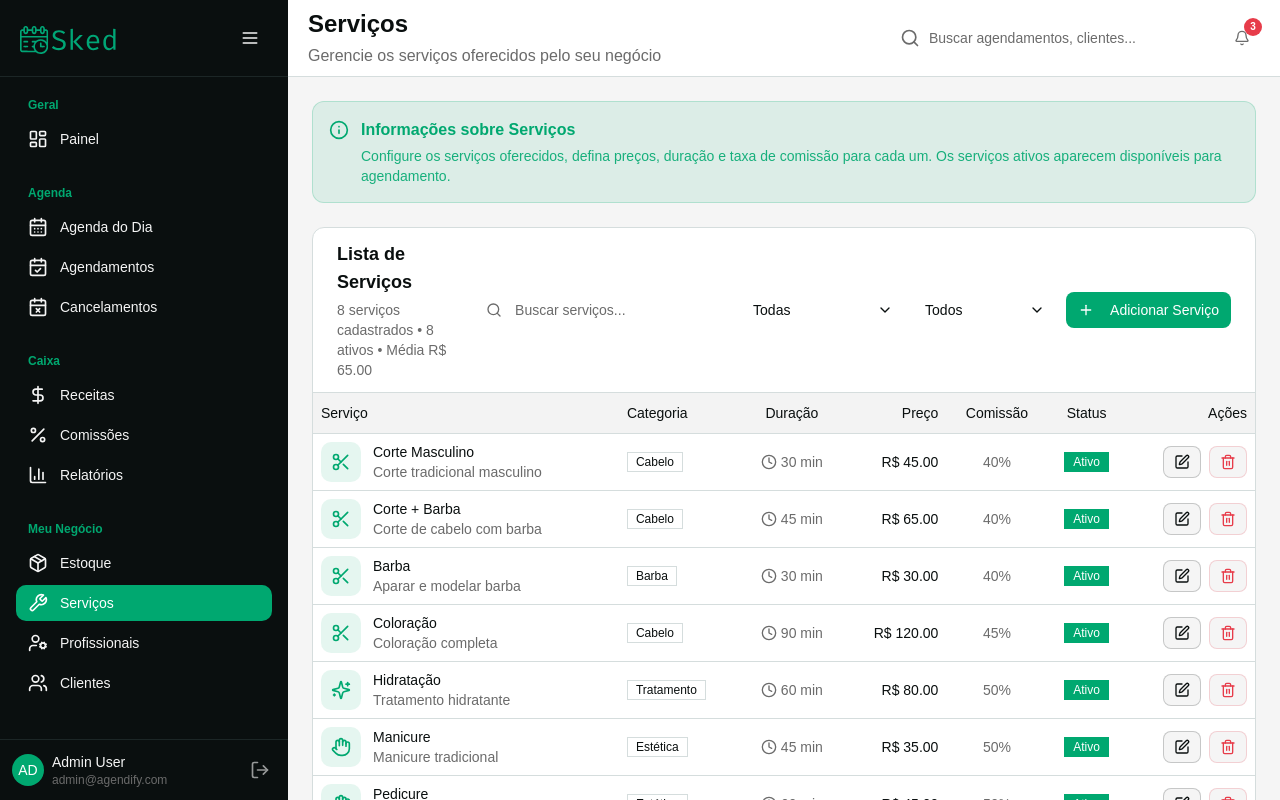
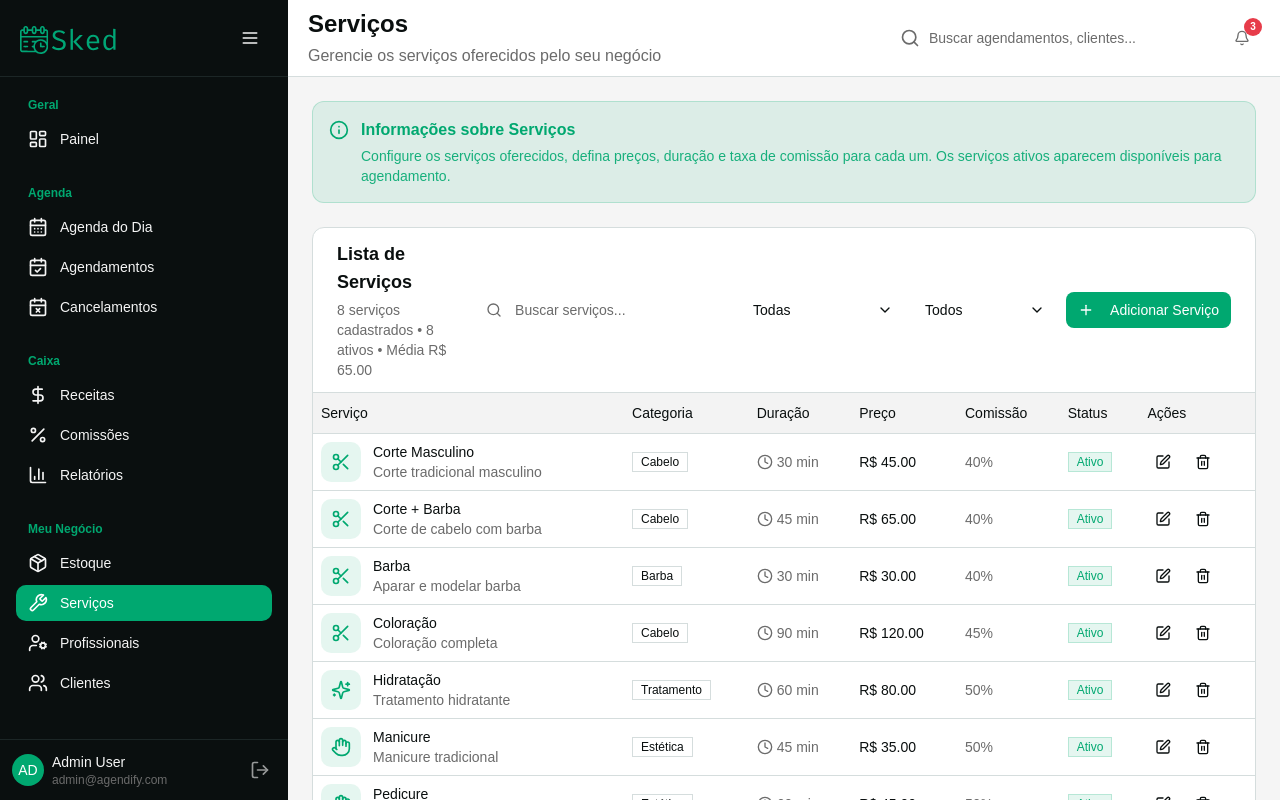
Before and after one commit to xJoaoPedro/react-sked-frontend, a React (Vite) app: page /services in a window 1280 px wide. Built offline with nearby package versions, Linux system fonts and the light colour scheme.

Commit message:
alterações nas páginas de profissionais, relatórios, receitas e serviços (padronização)

```diff
--- a/src/pages/ReportsPage.tsx
+++ b/src/pages/ReportsPage.tsx
@@ -10,6 +10,7 @@ import { Dialog, DialogContent, DialogDescription, DialogFooter, DialogHeader, D
 import { Select, SelectContent, SelectItem, SelectTrigger, SelectValue, } from '../components/ui/select';
 import { Table, TableBody, TableCell, TableHead, TableHeader, TableRow, } from '../components/ui/table';
 import { BarChart3, Calendar, DollarSign, XCircle, Percent, Users, UserCog, Scissors, FileText, Download, Eye, TrendingUp, Plus, Clock, LucideIcon } from 'lucide-react';
+import { Tooltip, TooltipContent, TooltipTrigger } from '@/components/ui/tooltip';
 
 interface ReportCard {
   id: string;
@@ -474,18 +475,39 @@ export function ReportsPage() {
                       </TableCell>
                       <TableCell className="text-right">
                         <div className="flex gap-2">
-                          <Button variant="outline" size="sm">
-                            <Eye className="w-4 h-4 mr-1" />
+                          <Tooltip disableHoverableContent>
+                            <TooltipTrigger asChild>
+                              <div>
+                                <Button
+                                  size="sm"
+                                  className="h-8 w-8 p-0 rounded rounded-md bg-transparent text-foreground hover:bg-primary/10 hover:text-primary"
+                                >
+                                  <Eye className="w-4 h-4" />
+                                </Button>
+                              </div>
+                            </TooltipTrigger>
+
+                            <TooltipContent side="top" sideOffset={4} className="bg-primary fill-primary">
                               Visualizar
-                          </Button>
+                            </TooltipContent>
+                          </Tooltip>
+
+                          <Tooltip disableHoverableContent>
+                            <TooltipTrigger asChild>
+                              <div>
                                 <Button
-                            variant="outline"
                                   size="sm"
-                            className="text-primary border-primary/20 hover:bg-primary hover:bg-primary hover:text-[#]"
+                                  className="h-8 w-8 p-0 rounded rounded-md bg-transparent text-foreground hover:bg-blue-500/10 hover:text-blue-600"
                                 >
                                   <Download className="w-4 h-4 mr-1" />
+                                </Button>
+                              </div>
+                            </TooltipTrigger>
+
+                            <TooltipContent side="top" sideOffset={4} className="bg-blue-500 fill-blue-500">
                               Baixar
-                          </Button>
+                            </TooltipContent>
+                          </Tooltip>
                         </div>
                       </TableCell>
                     </TableRow>
--- a/src/pages/RevenuePage.tsx
+++ b/src/pages/RevenuePage.tsx
@@ -139,18 +139,17 @@ export function RevenuePage() {
           {/* Action Buttons */}
           <div className="flex items-center justify-end gap-3">
             <Select value={filterPeriod} onValueChange={setFilterPeriod}>
-              <SelectTrigger className="w-[180px]">
-                <SelectValue />
+              <SelectTrigger className="w-[180px] bg-transparent p-4 border border-border text-foreground hover:bg-primary hover:text-popover">
+                <SelectValue className="hover:bg-white" />
               </SelectTrigger>
               <SelectContent>
-                <SelectItem value="today">Hoje</SelectItem>
                 <SelectItem value="week">Última semana</SelectItem>
                 <SelectItem value="month">Último mês</SelectItem>
                 <SelectItem value="quarter">Último trimestre</SelectItem>
                 <SelectItem value="year">Último ano</SelectItem>
               </SelectContent>
             </Select>
-            <Button variant="outline">
+            <Button className={`p-4 border border-border bg-default text-foreground hover:bg-primary hover:text-popover`}>
               <Download className="w-4 h-4 mr-2" />
               Exportar Relatório
             </Button>
@@ -310,8 +309,8 @@ export function RevenuePage() {
                 </div>
                 <div className="flex items-center gap-3">
                   <Select value={filterPayment} onValueChange={setFilterPayment}>
-                    <SelectTrigger className="w-[180px]">
-                      <SelectValue placeholder="Pagamento" />
+                    <SelectTrigger className="w-[180px] bg-transparent p-4 border border-border text-foreground hover:bg-primary hover:text-popover">
+                      <SelectValue className="hover:bg-white" />
                     </SelectTrigger>
                     <SelectContent>
                       <SelectItem value="all">Todos</SelectItem>
@@ -322,8 +321,8 @@ export function RevenuePage() {
                     </SelectContent>
                   </Select>
                   <Select value={filterStatus} onValueChange={setFilterStatus}>
-                    <SelectTrigger className="w-[180px]">
-                      <SelectValue placeholder="Status" />
+                    <SelectTrigger className="w-[180px] bg-transparent p-4 border border-border text-foreground hover:bg-primary hover:text-popover">
+                      <SelectValue className="hover:bg-white" />
                     </SelectTrigger>
                     <SelectContent>
                       <SelectItem value="all">Todos</SelectItem>
--- a/src/pages/ServicesPage.tsx
+++ b/src/pages/ServicesPage.tsx
@@ -9,6 +9,7 @@ import { Dialog, DialogContent, DialogDescription, DialogFooter, DialogHeader, D
 import { Select, SelectContent, SelectItem, SelectTrigger, SelectValue, } from "../components/ui/select";
 import { Table, TableBody, TableCell, TableHead, TableHeader, TableRow, } from "../components/ui/table";
 import { Info, Plus, Edit, Trash2, Search, Clock, Scissors, Sparkles, Hand, Flower2, } from "lucide-react";
+import { Tooltip, TooltipContent, TooltipTrigger } from "@/components/ui/tooltip";
 
 interface Service {
   id: number;
@@ -221,6 +222,22 @@ export function ServicesPage() {
       description: "",
       status: "active",
     });
+  };
+
+  const getStatusBadge = (service: Service) => {
+    let status = 'inactive';
+
+    if (service.status === 'active') {
+      status = 'active';
+    }
+
+    const statusConfig = {
+      active: { label: 'Ativo', className: 'bg-primary/10 text-primary border border-primary/20 hover:bg-primary/20 hover:cursor-default' },
+      inactive: { label: 'Inativo', className: 'bg-gray-400/10 text-gray-500 border border-gray-400/20 hover:bg-gray-400/20 hover:cursor-default' },
+    };
+
+    const config = statusConfig[status];
+    return <Badge variant="outline" className={config.className}>{config.label}</Badge>;
   };
 
   return (
@@ -476,11 +493,11 @@ export function ServicesPage() {
                 <TableRow className="bg-muted/50 hover:bg-muted/50">
                   <TableHead>Serviço</TableHead>
                   <TableHead>Categoria</TableHead>
-                  <TableHead className="text-center">Duração</TableHead>
-                  <TableHead className="text-right">Preço</TableHead>
-                  <TableHead className="text-center">Comissão</TableHead>
-                  <TableHead className="text-center">Status</TableHead>
-                  <TableHead className="text-right">Ações</TableHead>
+                  <TableHead>Duração</TableHead>
+                  <TableHead>Preço</TableHead>
+                  <TableHead>Comissão</TableHead>
+                  <TableHead>Status</TableHead>
+                  <TableHead>Ações</TableHead>
                 </TableRow>
               </TableHeader>
               <TableBody>
@@ -504,42 +521,42 @@ export function ServicesPage() {
                         {service.category}
                       </Badge>
                     </TableCell>
-                    <TableCell className="text-center">
-                      <div className="flex items-center justify-center gap-1 text-muted-foreground">
+                    <TableCell>
+                      <div className="flex items-center gap-1 text-muted-foreground">
                         <Clock className="w-4 h-4" />
                         <span>{service.duration} min</span>
                       </div>
                     </TableCell>
-                    <TableCell className="text-right font-medium">
+                    <TableCell className="font-medium">
                       R$ {service.price.toFixed(2)}
                     </TableCell>
-                    <TableCell className="text-center text-muted-foreground">
+                    <TableCell className="text-muted-foreground">
                       {service.commissionRate}%
                     </TableCell>
-                    <TableCell className="text-center">
-                      <Badge
-                        className={
-                          service.status === "active"
-                            ? "bg-primary text-popover"
-                            : "bg-gray-400 text-popover"
-                        }
-                      >
-                        {service.status === "active" ? "Ativo" : "Inativo"}
-                      </Badge>
+                    <TableCell>
+                      {getStatusBadge(service)}
                     </TableCell>
-                    <TableCell className="text-right">
-                      <div className="flex justify-end gap-2">
+                    <TableCell>
+                      <div className="flex gap-2">
                         <Dialog>
+                          <Tooltip disableHoverableContent>
+                            <TooltipTrigger asChild>
+                              <div>
                                 <DialogTrigger asChild>
                                   <Button
-                              variant="outline"
+                                    onClick={() => openEditDialog(service)}
                                     size="sm"
-                              onClick={() => openEditDialog(service)}
-                              className="text-foreground border-foreground/20 hover:bg-primary/10 hover:text-primary hover:border-primary/20"
+                                    className="h-8 w-8 p-0 rounded rounded-md bg-transparent text-foreground hover:bg-blue-500/10 hover:text-blue-600"
                                   >
                                     <Edit className="w-4 h-4" />
                                   </Button>
                                 </DialogTrigger>
+                              </div>
+                            </TooltipTrigger>
+                            <TooltipContent side="top" sideOffset={4} className="bg-blue-500 fill-blue-500">
+                              Editar
+                            </TooltipContent>
+                          </Tooltip>
                           <DialogContent className="sm:max-w-[600px]">
                             <DialogHeader>
                               <DialogTitle>Editar Serviço</DialogTitle>
@@ -715,14 +732,23 @@ export function ServicesPage() {
                           </DialogContent>
                         </Dialog>
 
+                        <Tooltip disableHoverableContent>
+                          <TooltipTrigger asChild>
+                            <div>
                               <Button
-                          variant="outline"
                                 size="sm"
                                 onClick={() => handleDeleteService(service.id)}
-                          className="text-destructive border-destructive/20 hover:bg-destructive/10"
+                                className="h-8 w-8 p-0 rounded rounded-md bg-transparent text-foreground hover:bg-destructive/10 hover:text-destructive"
                               >
                                 <Trash2 className="w-4 h-4" />
                               </Button>
+                            </div>
+                          </TooltipTrigger>
+
+                          <TooltipContent side="top" sideOffset={4} className="bg-destructive fill-destructive">
+                            Excluir
+                          </TooltipContent>
+                        </Tooltip>
                       </div>
                     </TableCell>
                   </TableRow>
```
Also changed, not shown: src/pages/ProfessionalsPage.tsx (+26 -8 lines). Lines whose indentation alone changed are shown as unchanged.
